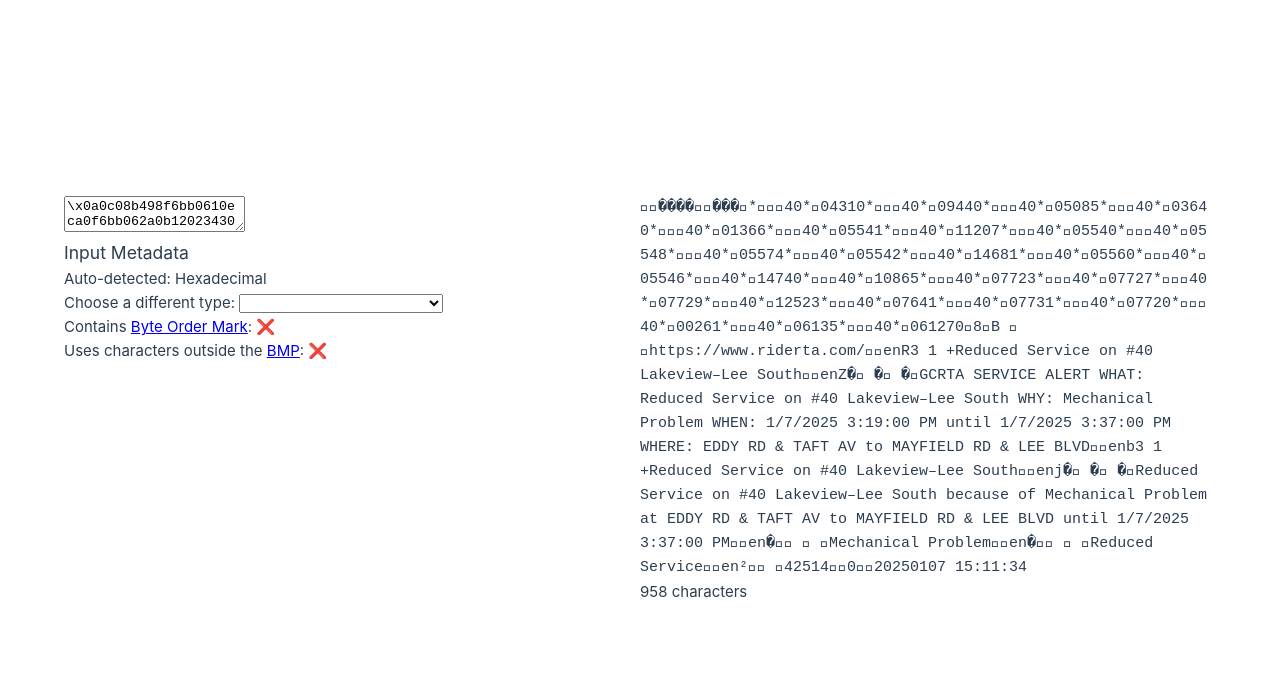
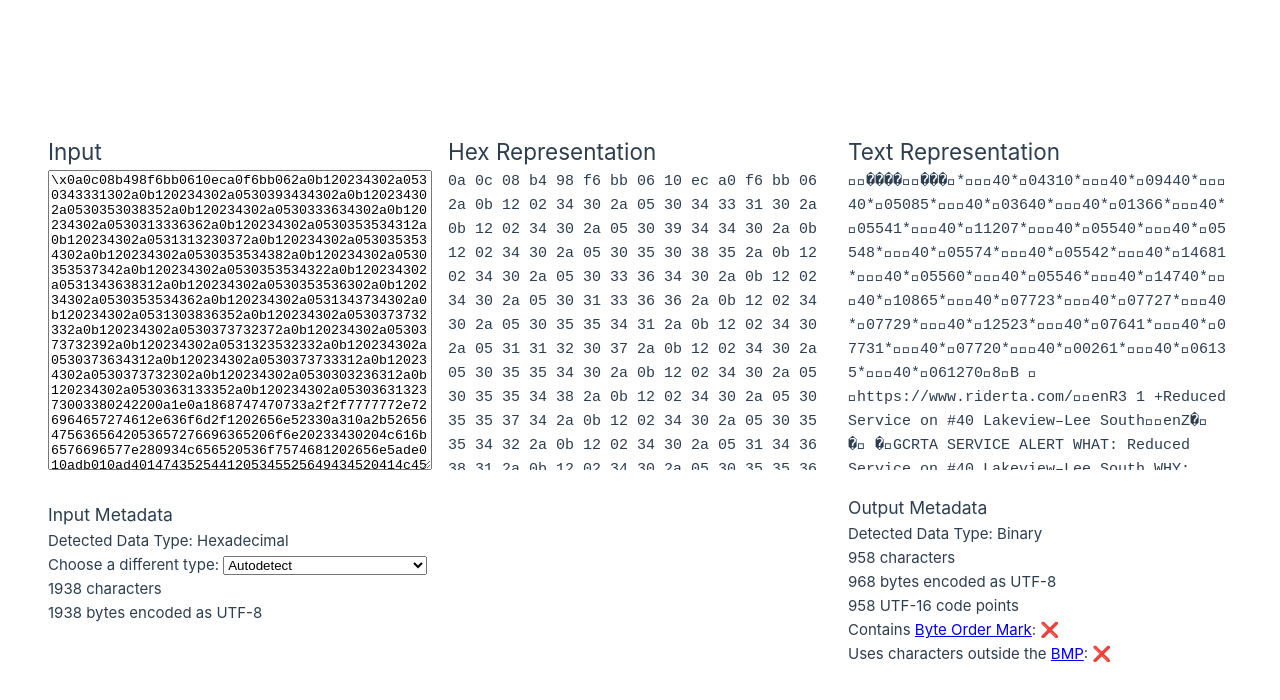
Before and after one commit to simplebitlabs/tobytes, a Vue app: page / in a window 1280 px wide. Shown: the top 700 px of the page. Built offline with nearby package versions, Linux system fonts and the light colour scheme.

Commit message:
Cleaner steps between input/data/output

```diff
--- a/src/App.vue
+++ b/src/App.vue
@@ -1,6 +1,10 @@
 <script setup lang="ts">
 import { ref, computed } from 'vue'
-import { hexToBytes, bytesToUTF8, InputType, autodetectType } from './b2x'
+import { hexToBytes, bytesToUTF8, InputType, autodetectInputType, DataType, autodetectDataType } from './b2x'
+
+function arrayToHex(arr: Uint8Array | number[]): string {
+  return [...arr].map((num) => num.toString(16).padStart(2, '0')).join(' ')
+}
 
 const input = ref(
   '\\x0a0c08b498f6bb0610eca0f6bb062a0b120234302a0530343331302a0b120234302a0530393434302a0b120234302a0530353038352a0b120234302a0530333634302a0b1202343' +
@@ -25,45 +29,63 @@ const inputType = computed(() => {
   if (inputTypeManual.value != InputType[InputType.Unknown]) {
     return inputTypeManual.value
   }
-  return InputType[autodetectType(input.value)]
+  return InputType[autodetectInputType(input.value)]
+})
+
+const inputCharacters = computed(() => {
+  return [...input.value].length
+})
+
+const inputBytes = computed(() => {
+  return new TextEncoder().encode(input.value).length
+})
+
+const data = computed(() => {
+  const val = input.value
+  if (inputType.value == InputType[InputType.Hexadecimal]) {
+    return hexToBytes(val) || []
+  } else if (inputType.value == InputType[InputType.Base64]) {
+    if (typeof window !== 'undefined') {
+      const binary = window.atob(input.value)
+      const array = new Uint8Array(binary.length)
+      for (let i = 0; i < binary.length; i++) {
+        array[i] = binary.charCodeAt(i)
+      }
+      return array
+    } else {
+      return Buffer.from(input.value, 'base64')
+    }
+  }
+  return new TextEncoder().encode(val)
+})
+
+const dataType = computed(() => {
+  return DataType[autodetectDataType(data.value)]
+})
+
+const output = computed(() => {
+  return bytesToUTF8(data.value)
 })
 
 const hasBom = computed(() => {
-  const val = input.value
-  return val.startsWith('\ufeff')
+  console.log(data.value)
+  return data.value.length >= 3 && data.value[0] == 0xef && data.value[1] == 0xbb && data.value[2] == 0xbf
+})
+
+const outputCharacters = computed(() => {
+  return [...output.value].length
+})
+
+const outputCodePoints = computed(() => {
+  return output.value.length
 })
 
 const nonBMP = computed(() => {
-  return input.value.length != [...input.value].length
+  return outputCharacters.value != outputCodePoints.value
 })
 
-const output = computed(() => {
-  let val = input.value
-  if (inputType.value == InputType[InputType.Hexadecimal]) {
-    const asBytes = hexToBytes(val)
-    console.log(asBytes)
-    if (asBytes) {
-      val = bytesToUTF8(asBytes)
-    }
-  } else if (inputType.value == InputType[InputType.Base64]) {
-    if (typeof window !== 'undefined') {
-      console.log('attempting base64 decode: ' + input.value)
-      val = window.atob(input.value)
-      console.log(val)
-    } else {
-      const asBytes = Buffer.from(input.value, 'base64')
-      console.log(asBytes)
-      if (asBytes) {
-        val = bytesToUTF8(asBytes)
-      }
-    }
-  }
-  return val
-})
-
-const outputLength = computed(() => {
-  // TODO: characters vs codepoints vs bytes
-  return output.value.length
+const outputBytes = computed(() => {
+  return data.value.length
 })
 </script>
 
@@ -72,13 +94,14 @@ const outputLength = computed(() => {
 
   <main>
     <div class="left">
+      <h2>Input</h2>
       <textarea class="input" v-model="input"></textarea>
       <h3>Input Metadata</h3>
-      <div>
-        Auto-detected: {{ inputType }}<br />
+      <div class="meta">Detected Data Type: {{ inputType }}</div>
+      <div class="meta">
         Choose a different type:
         <select v-model="inputTypeManual">
-          <option value="Unknown"></option>
+          <option value="Unknown">Autodetect</option>
           <option>Base 36</option>
           <option value="Base64">Base 64</option>
           <option value="Base64URL">Base 64 URL</option>
@@ -92,19 +115,30 @@ const outputLength = computed(() => {
           <option>Windows-1252 (CP-1252) Text</option>
         </select>
       </div>
-      <div>
+      <div class="meta">{{ inputCharacters }} characters</div>
+      <div class="meta">{{ inputBytes }} bytes encoded as UTF-8</div>
+    </div>
+    <div class="middle">
+      <h2>Hex Representation</h2>
+      <div class="output">{{ arrayToHex(data) }}</div>
+    </div>
+    <div class="right">
+      <h2>Text Representation</h2>
+      <div class="output" v-html="output"></div>
+      <h3>Output Metadata</h3>
+      <div class="meta">Detected Data Type: {{ dataType }}</div>
+      <div class="meta">{{ outputCharacters }} characters</div>
+      <div class="meta">{{ outputBytes }} bytes encoded as UTF-8</div>
+      <div class="meta">{{ outputCodePoints }} UTF-16 code points</div>
+      <div class="meta">
         Contains <a href="https://en.wikipedia.org/wiki/Byte_order_mark">Byte Order Mark</a>:
         {{ hasBom ? '✅' : '❌' }}
       </div>
-      <div>
+      <div class="meta">
         Uses characters outside the
         <a href="https://en.wikipedia.org/wiki/Plane_(Unicode)#Basic_Multilingual_Plane">BMP</a>:
         {{ nonBMP ? '✅' : '❌' }}
       </div>
-    </div>
-    <div class="right">
-      <div class="output" v-html="output"></div>
-      <div class="output-meta">{{ outputLength }} characters</div>
     </div>
   </main>
 
--- a/src/assets/main.css
+++ b/src/assets/main.css
@@ -15,11 +15,22 @@
 
   #app main {
     display: grid;
-    grid-template-columns: 1fr 1fr;
-    padding: 0 2rem;
+    grid-template-columns: 1fr 1fr 1fr;
+    column-gap: 1rem;
+    padding: 0 1rem;
+  }
+
+  main div h3 {
+    margin-top: 1.5rem;
+  }
+
+  textarea.input {
+    width: 100%;
+    height: 300px;
   }
 
   .output {
+    height: 300px;
     font-family: monospace;
     overflow: auto;
     overflow-wrap: anywhere;
--- a/src/b2x.ts
+++ b/src/b2x.ts
@@ -15,11 +15,10 @@ function debounce<T extends (...args: any[]) => any>(fn: T, delay: number = 300)
 }
 
 function hexToBytes(hex: string): number[] | undefined {
-  const prefix = '\\x'
-  if (hex.startsWith(prefix)) {
-    hex = hex.slice(prefix.length)
+  if (hex.startsWith('\\x') || hex.startsWith('0x')) {
+    hex = hex.slice(2)
   }
-  if (!/^[a-fA-F\d]+$/.test(hex)) {
+  if (!/^[a-fA-F0-9 \r\n\t]+$/.test(hex)) {
     return undefined
   }
   return hex
@@ -40,15 +39,13 @@ enum InputType {
   Base64,
   Base64URL,
   ASCII,
-  //ISO88591,
   UTF8,
-  //Windows1252,
 }
 
-function autodetectType(input: string): InputType {
+function autodetectInputType(input: string): InputType {
   if (input.startsWith('0x') || input.startsWith('\\x')) {
     return InputType.Hexadecimal
-  } else if (/^[a-fA-F0-9]+$/.test(input)) {
+  } else if (/^[a-fA-F0-9 \r\n\t]+$/.test(input)) {
     // Hexadecimal input without '0x' prefix
     return InputType.Hexadecimal
   } else if (/^[A-Za-z0-9+/]+=?=?$/.test(input)) {
@@ -63,4 +60,30 @@ function autodetectType(input: string): InputType {
   return InputType.UTF8
 }
 
-export { debounce, hexToBytes, bytesToUTF8, InputType, autodetectType }
+enum DataType {
+  Unknown = 0,
+  Binary,
+  ASCII,
+  //ISO88591,
+  //ISO885915,
+  UTF8,
+  //Windows1252,
+}
+
+function autodetectDataType(bytes: number[] | Uint8Array): DataType {
+  // printable characters + horizontal tab, LF, CR
+  const ascii = (b: number) => (b >= 0x20 && b <= 0x7e) || b == 0x09 || b == 0x0a || b == 0x0d
+  // From https://en.wikipedia.org/wiki/UTF-8#Byte_map
+  const isUTF8Continuation = (b: number) => b >= 0x80 && b <= 0xbf
+  const notInUTF8 = (b: number) => b == 0xc0 || b == 0xc1 || (b >= 0xf5 && b <= 0xff)
+  if (bytes.every(ascii)) {
+    return DataType.ASCII
+  } else if (bytes.some(isUTF8Continuation) && !bytes.some(notInUTF8)) {
+    return DataType.UTF8
+  } else if (bytes.some((b) => (b >= 0x00 && b <= 0x1f) || b == 0x7f)) {
+    return DataType.Binary
+  }
+  return DataType.Unknown
+}
+
+export { debounce, hexToBytes, bytesToUTF8, InputType, autodetectInputType, DataType, autodetectDataType }
```
Also changed, not shown: 1 other file (tests, documents, lock files or other folders).
